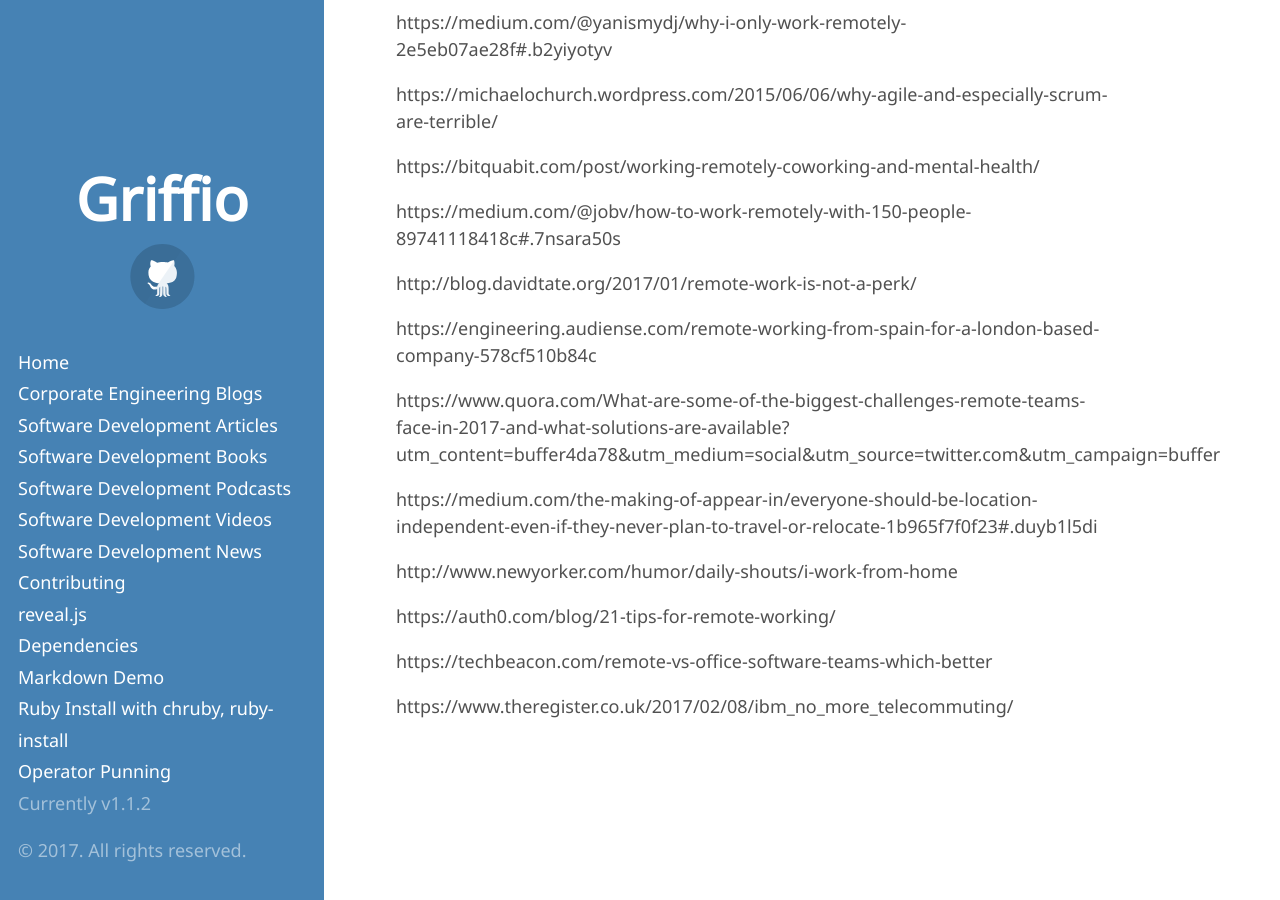
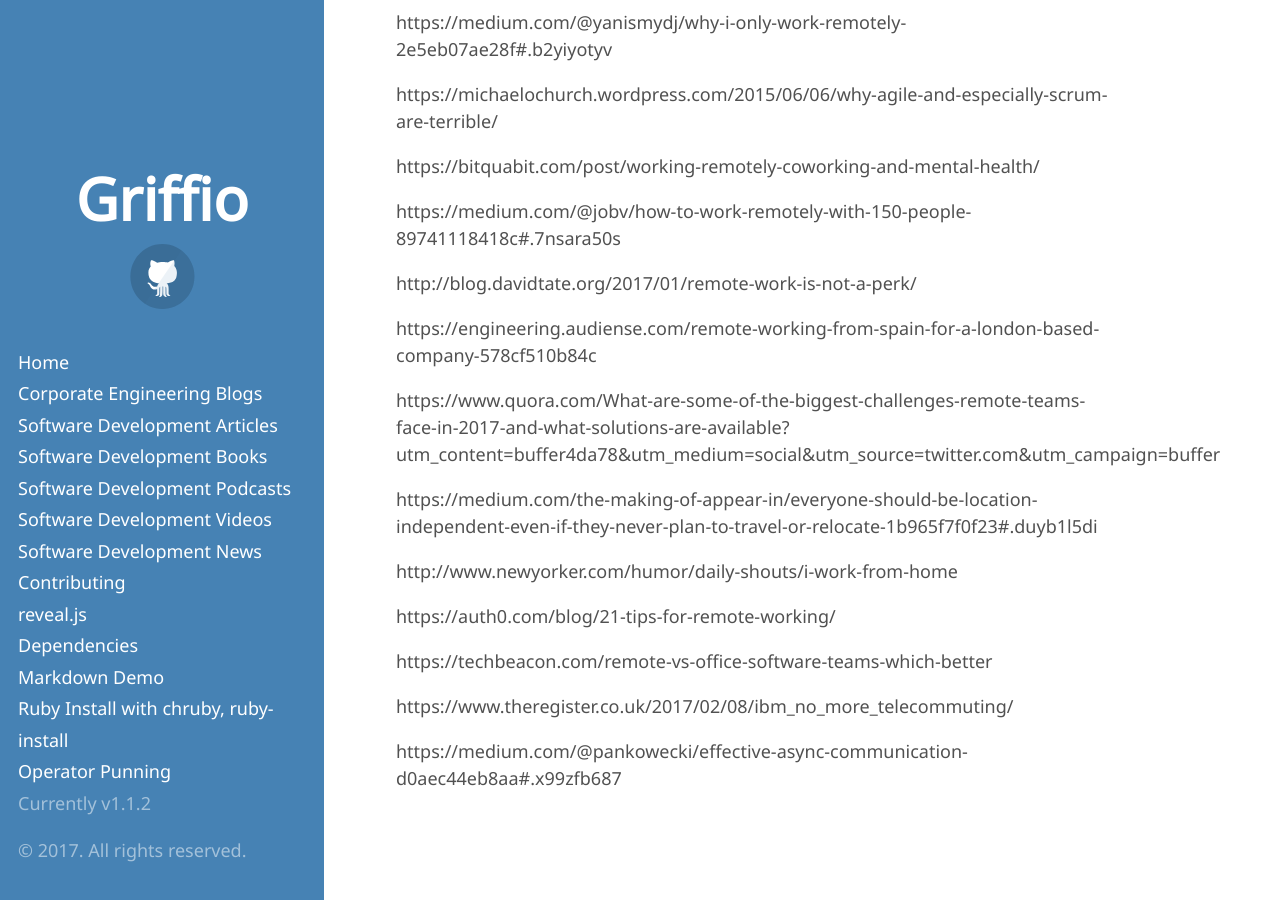
Before and after one commit to griffio/griffio.github.io, a Jekyll site: the page built from distributed_and_remote.md, in a window 1280 px wide and 900 px high, scrolled down 5175 px. Built offline with Jekyll 4.4.1, drawn with Linux system fonts in a browser that asks for light colours; some web fonts are replaced; our own code applies the rules of GitHub Pages for plain Markdown files; some of the changed lines change nothing that is shown.

Commit message:
effective-async-communication

```diff
--- a/distributed_and_remote.md
+++ b/distributed_and_remote.md
@@ -219,3 +219,5 @@ https://auth0.com/blog/21-tips-for-remote-working/
 https://techbeacon.com/remote-vs-office-software-teams-which-better
 
 https://www.theregister.co.uk/2017/02/08/ibm_no_more_telecommuting/
+
+https://medium.com/@pankowecki/effective-async-communication-d0aec44eb8aa#.x99zfb687
```
